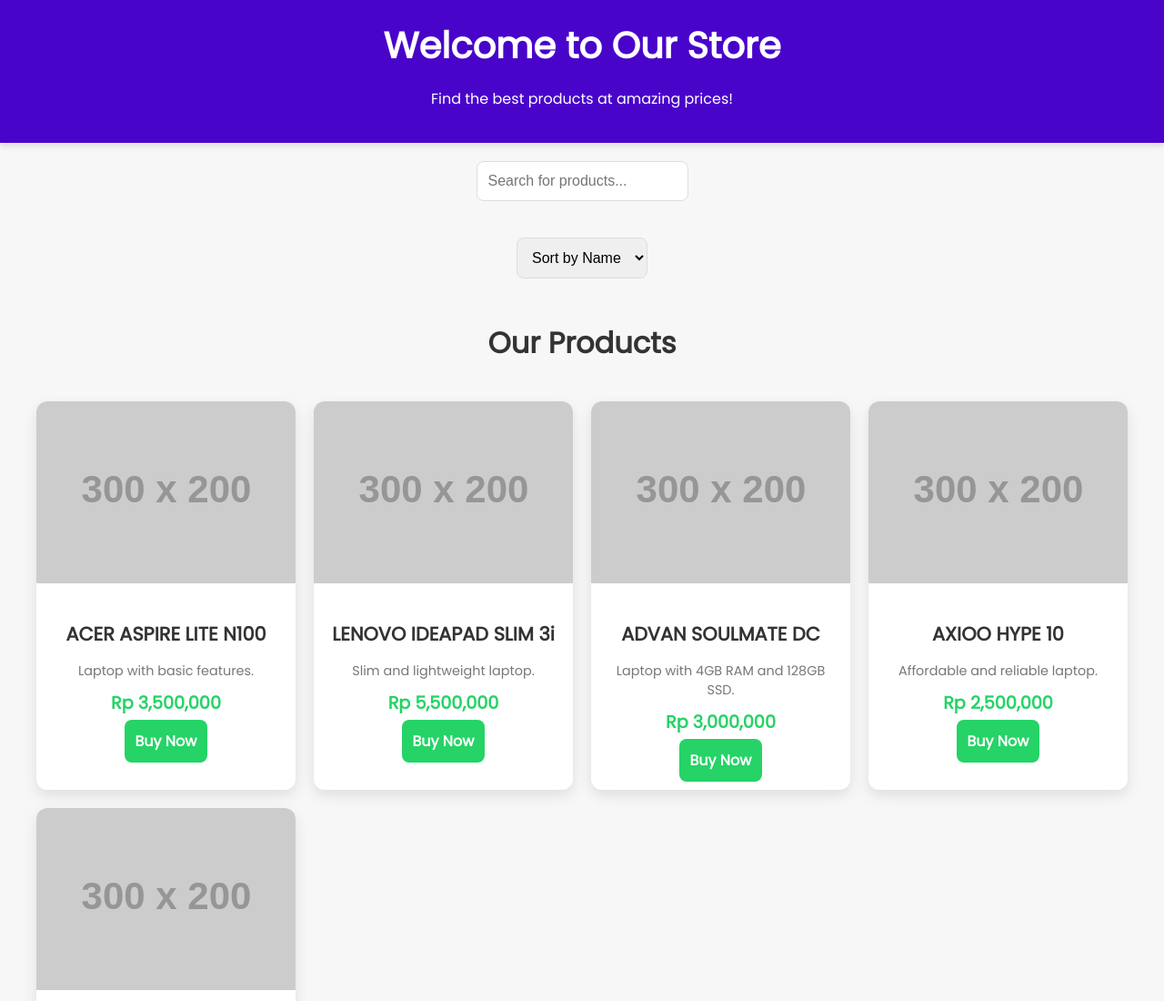
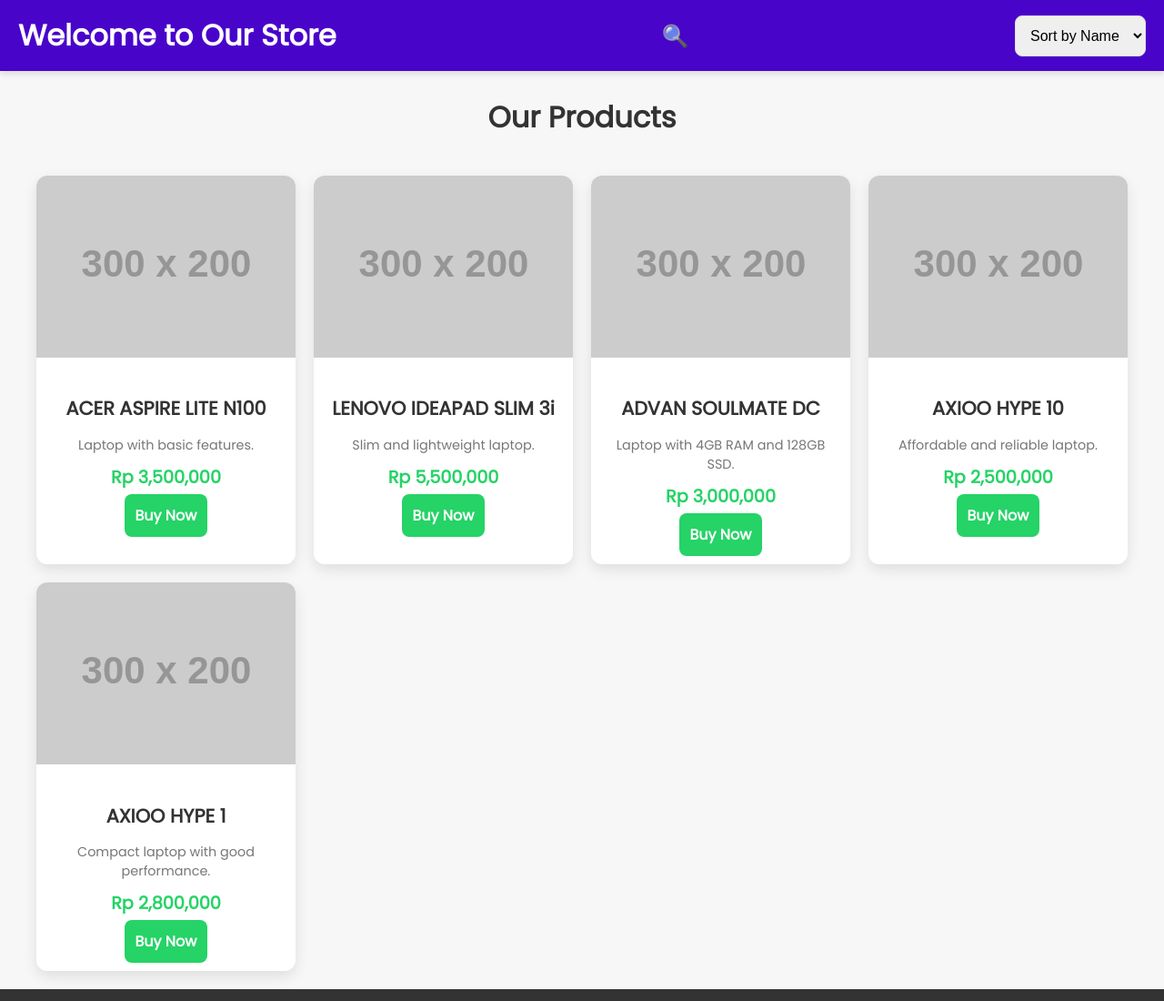
Before and after one commit to grace-komputer/tes, a plain HTML site: page index.html in a window 1280 px wide. Shown: the top 1100 px of the page at 91% size. Drawn offline with Linux system fonts and the light colour scheme; placeholder pictures from the web are drawn by us.

Commit message:
Update index.html

```diff
--- a/index.html
+++ b/index.html
@@ -22,29 +22,51 @@
         header {
             background-color: #4904ca;
             color: white;
-            padding: 20px 0;
-            text-align: center;
+            padding: 15px 20px;
+            display: flex;
+            justify-content: space-between;
+            align-items: center;
             box-shadow: 0 4px 6px rgba(0, 0, 0, 0.1);
         }
 
         h1 {
-            font-size: 2.5rem;
+            font-size: 2rem;
             margin: 0;
         }
 
-        .search-box, .sort-dropdown {
-            max-width: 600px;
-            margin: 20px auto;
+        /* Search Logo */
+        .search-box {
             display: flex;
-            justify-content: center;
+            align-items: center;
+            cursor: pointer;
         }
 
-        .search-box input, .sort-dropdown select {
+        .search-box input {
+            display: none;
+            padding: 10px;
+            font-size: 1rem;
+            border-radius: 8px;
+            border: 1px solid #ddd;
+            margin-left: 10px;
+            width: 200px;
+        }
+
+        .search-icon {
+            font-size: 1.5rem;
+            color: white;
+            cursor: pointer;
+        }
+
+        .search-box input.active {
+            display: block;
+        }
+
+        /* Sort Dropdown */
+        .sort-dropdown select {
             padding: 12px;
             font-size: 1rem;
             border: 1px solid #ddd;
             border-radius: 8px;
-            width: 100%;
         }
 
         .section-title {
@@ -169,21 +191,21 @@
     <!-- Header -->
     <header>
         <h1>Welcome to Our Store</h1>
-        <p>Find the best products at amazing prices!</p>
-    </header>
 
-    <!-- Search Box -->
-    <div class="search-box">
+        <!-- Search Box with Logo -->
+        <div class="search-box" onclick="toggleSearch()">
+            <span class="search-icon">&#128269;</span>
             <input type="text" id="searchInput" placeholder="Search for products...">
         </div>
 
-    <!-- Sorting Dropdown -->
+        <!-- Sort Dropdown -->
         <div class="sort-dropdown">
             <select id="sortBy" onchange="sortProducts()">
                 <option value="name">Sort by Name</option>
                 <option value="price">Sort by Price</option>
             </select>
         </div>
+    </header>
 
     <!-- Products Section -->
     <section>
@@ -242,7 +264,7 @@
             const sortedProducts = [...products].sort((a, b) => {
                 if (sortBy === 'name') {
                     return a.name.localeCompare(b.name);
-                } else if (sortBy === 'price') {
+                } else {
                     return a.price - b.price;
                 }
             });
@@ -256,7 +278,14 @@
             displayProducts(filteredProducts);
         });
 
-        // Modal for Product Details
+        // Toggle Search Input
+        function toggleSearch() {
+            const searchInput = document.getElementById('searchInput');
+            searchInput.classList.toggle('active');
+            searchInput.focus();
+        }
+
+        // Show Product Details in Modal
         function showProductDetail(product) {
             document.getElementById('modalProductName').innerText = product.name;
             document.getElementById('modalProductDescription').innerText = product.description;
@@ -269,7 +298,7 @@
             document.getElementById('productModal').style.display = 'none';
         }
 
-        // Initialize Page
+        // Initialize
         displayProducts(products);
     </script>
 
```
Lines whose indentation alone changed are shown as unchanged.
